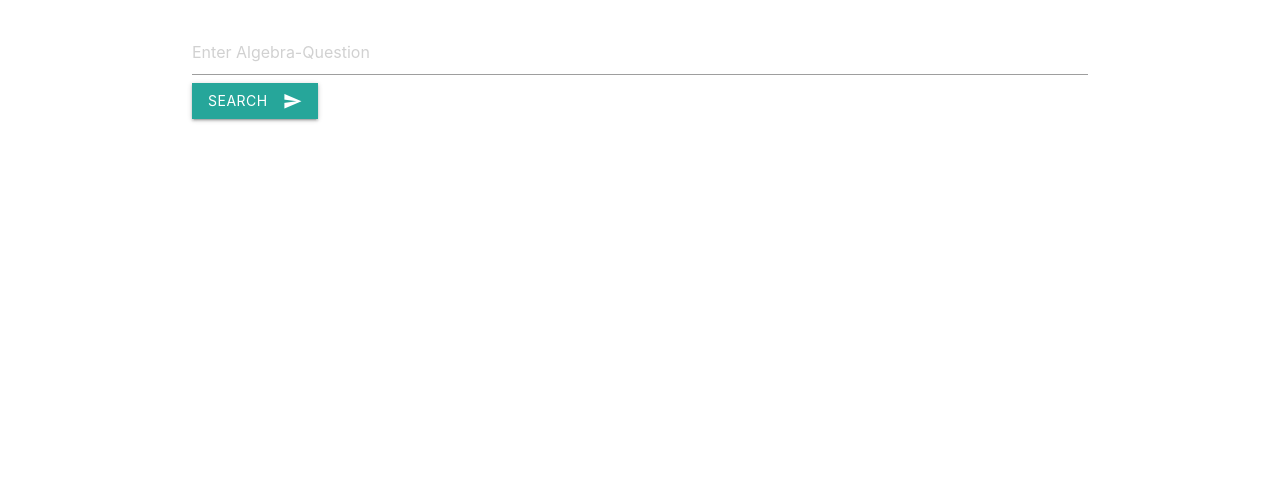
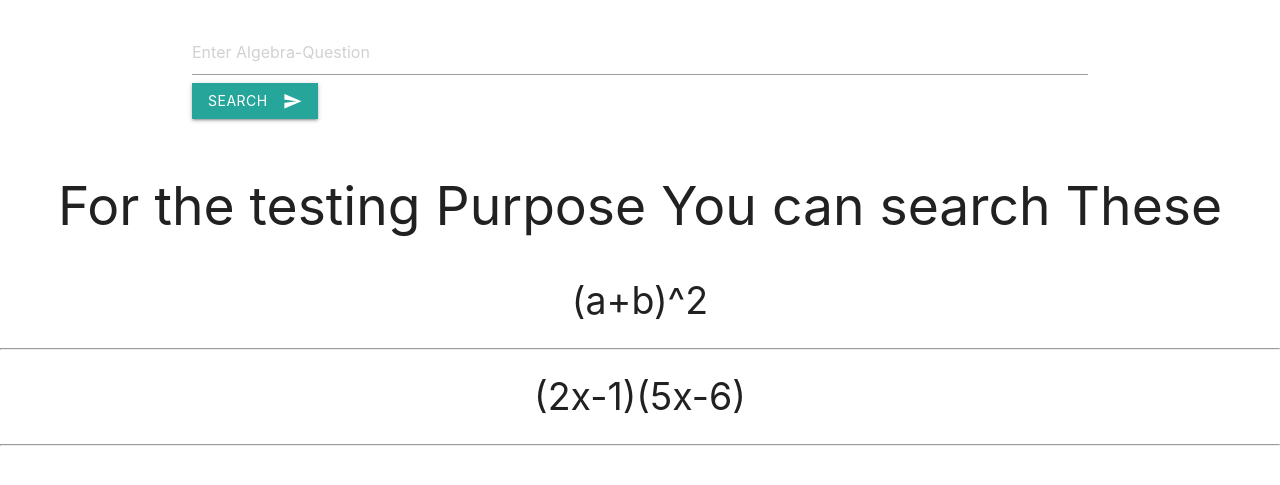
Before and after one commit to GK-SVG/Indian_Banks_api, a Django app: page /algebra/ in a window 1280 px wide. Shown: the part 218-703 px from the top of the page. Run offline with Django 3.2, Linux system fonts and the light colour scheme.

Commit message:
algebra maths api

```diff
--- a/templates/algebra.html
+++ b/templates/algebra.html
@@ -39,6 +39,19 @@
             </button>
         </form><br>
     </div>
+    <div class="col-md-12 center-align">
+        <h2>For the testing Purpose You can search These</h2>
+        <ul style="font-size: 2.5em;">
+            <li>
+                (a+b)^2
+                <hr>
+            </li>
+            <li>
+                (2x-1)(5x-6)
+                <hr>
+            </li>
+        </ul>
+    </div>
     {% block content %}
 
     {% endblock content %}
@@ -59,19 +72,6 @@
              myForm.reset()
          }
      }
-
-     {% comment %} function allAns(){
-         const url = 'api'
-         const method='get'
-         const xhr = new XMLHttpRequest()
-         xhr.open(method, url)
-         xhr.send()
-         xhr.onload= function(){
-            let obj = JSON.parse(this.responseText);
-            console.log(obj);
-         }
-     }
-     allAns() {% endcomment %}
     </script>
 </body>
 
```
Also changed, not shown: static/images/polynomial-multiplication-.png (added).
